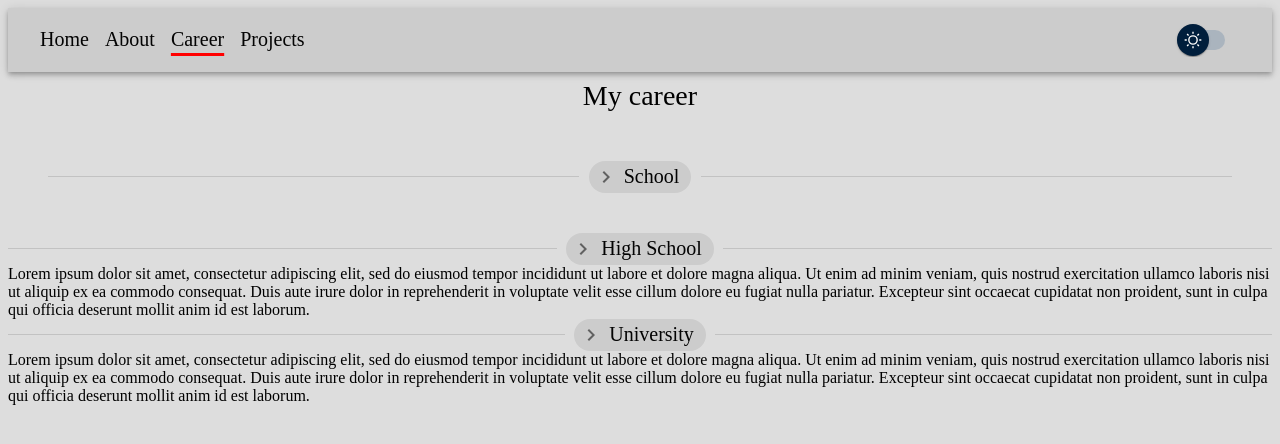
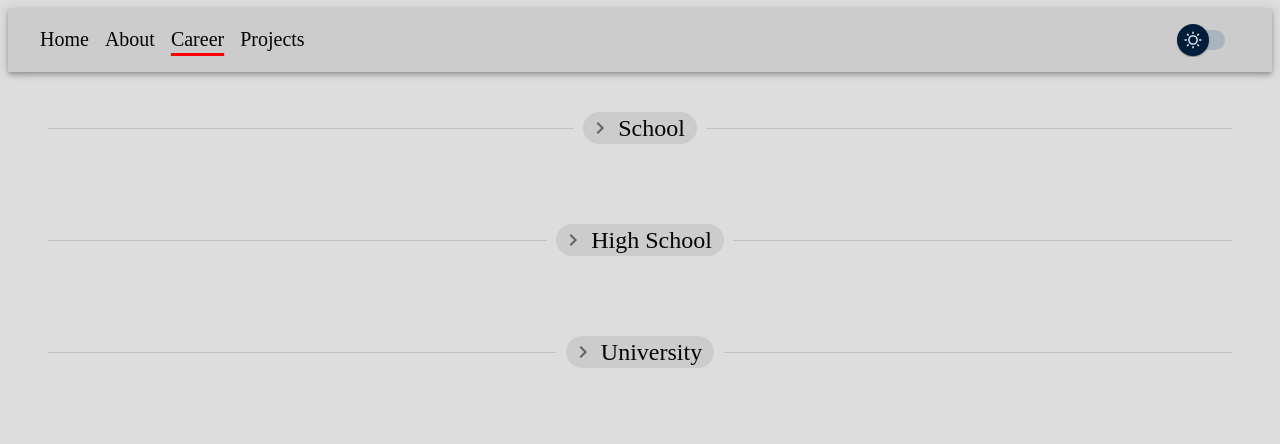
Before and after one commit to MikeLvl76/Portfolio, a React (Vite) app: page /career in a window 1280 px wide. Shown: the top 444 px of the page. Built offline with nearby package versions, Linux system fonts and the light colour scheme.

Commit message:
refactor style in component

```diff
--- a/src/pages/Career/Career.tsx
+++ b/src/pages/Career/Career.tsx
@@ -1,4 +1,4 @@
-import { Box, Typography } from "@mui/material";
+import { Box } from "@mui/material";
 import Header from "../../components/Header/Header";
 import School from "./School";
 import HighSchool from "./HighSchool";
@@ -8,14 +8,6 @@ export default function Career() {
   return (
     <Box>
       <Header itemName="Career" />
-      <Typography
-        component="div"
-        variant="h1"
-        textAlign="center"
-        sx={{ flexGrow: 1, padding: 1 }}
-      >
-        My career
-      </Typography>
       <Box>
         <School />
         <HighSchool />
--- a/src/pages/Career/HighSchool.tsx
+++ b/src/pages/Career/HighSchool.tsx
@@ -1,17 +1,42 @@
-import { KeyboardArrowRight, KeyboardArrowDown } from "@mui/icons-material";
+import { KeyboardArrowRight } from "@mui/icons-material";
 import { Box, Divider, Chip } from "@mui/material";
+import { useState } from "react";
 
 export default function HighSchool() {
+  const [isDisplayed, setIsDiplayed] = useState<boolean>(false);
+
   return (
-    <Box>
+    <Box padding={5}>
       <Divider>
         <Chip
           label="High School"
-          icon={<KeyboardArrowRight /> ?? <KeyboardArrowDown />}
-          sx={{ fontSize: 20 }}
+          onClick={() => setIsDiplayed(!isDisplayed)}
+          icon={
+            <KeyboardArrowRight
+              sx={
+                isDisplayed
+                  ? {
+                      transform: "rotate(90deg)",
+                      transition: "all 0.5s ease-out",
+                    }
+                  : {
+                      transform: "rotate(0)",
+                      transition: "all 0.5s ease-out",
+                    }
+              }
+            />
+          }
+          sx={{ fontSize: "h2.fontSize" }}
         />
       </Divider>
-      <Box>
+      <Box
+        maxWidth="full-screen"
+        maxHeight="320pt"
+        display={isDisplayed ? "display" : "none"}
+        sx={{
+          transition: "all 0.5s ease-out",
+        }}
+      >
         Lorem ipsum dolor sit amet, consectetur adipiscing elit, sed do eiusmod
         tempor incididunt ut labore et dolore magna aliqua. Ut enim ad minim
         veniam, quis nostrud exercitation ullamco laboris nisi ut aliquip ex ea
--- a/src/pages/Career/School.tsx
+++ b/src/pages/Career/School.tsx
@@ -1,4 +1,4 @@
-import { KeyboardArrowRight, KeyboardArrowDown } from "@mui/icons-material";
+import { KeyboardArrowRight } from "@mui/icons-material";
 import { Box, Divider, Chip } from "@mui/material";
 import { useState } from "react";
 
@@ -11,8 +11,22 @@ export default function School() {
         <Chip
           label="School"
           onClick={() => setIsDiplayed(!isDisplayed)}
-          icon={isDisplayed ? <KeyboardArrowDown /> : <KeyboardArrowRight />}
-          sx={{ fontSize: 20, transition: "all 0.5s ease-out" }}
+          icon={
+            <KeyboardArrowRight
+              sx={
+                isDisplayed
+                  ? {
+                      transform: "rotate(90deg)",
+                      transition: "all 0.5s ease-out",
+                    }
+                  : {
+                      transform: "rotate(0)",
+                      transition: "all 0.5s ease-out",
+                    }
+              }
+            />
+          }
+          sx={{ fontSize: "h2.fontSize" }}
         />
       </Divider>
       <Box
--- a/src/pages/Career/University.tsx
+++ b/src/pages/Career/University.tsx
@@ -1,17 +1,42 @@
-import { KeyboardArrowRight, KeyboardArrowDown } from "@mui/icons-material";
+import { KeyboardArrowRight } from "@mui/icons-material";
 import { Box, Divider, Chip } from "@mui/material";
+import { useState } from "react";
 
 export default function University() {
+  const [isDisplayed, setIsDiplayed] = useState<boolean>(false);
+
   return (
-    <Box>
+    <Box padding={5}>
       <Divider>
         <Chip
           label="University"
-          icon={<KeyboardArrowRight /> ?? <KeyboardArrowDown />}
-          sx={{ fontSize: 20 }}
+          onClick={() => setIsDiplayed(!isDisplayed)}
+          icon={
+            <KeyboardArrowRight
+              sx={
+                isDisplayed
+                  ? {
+                      transform: "rotate(90deg)",
+                      transition: "all 0.5s ease-out",
+                    }
+                  : {
+                      transform: "rotate(0)",
+                      transition: "all 0.5s ease-out",
+                    }
+              }
+            />
+          }
+          sx={{ fontSize: "h2.fontSize" }}
         />
       </Divider>
-      <Box>
+      <Box
+        maxWidth="full-screen"
+        maxHeight="320pt"
+        display={isDisplayed ? "display" : "none"}
+        sx={{
+          transition: "all 0.5s ease-out",
+        }}
+      >
         Lorem ipsum dolor sit amet, consectetur adipiscing elit, sed do eiusmod
         tempor incididunt ut labore et dolore magna aliqua. Ut enim ad minim
         veniam, quis nostrud exercitation ullamco laboris nisi ut aliquip ex ea
```
